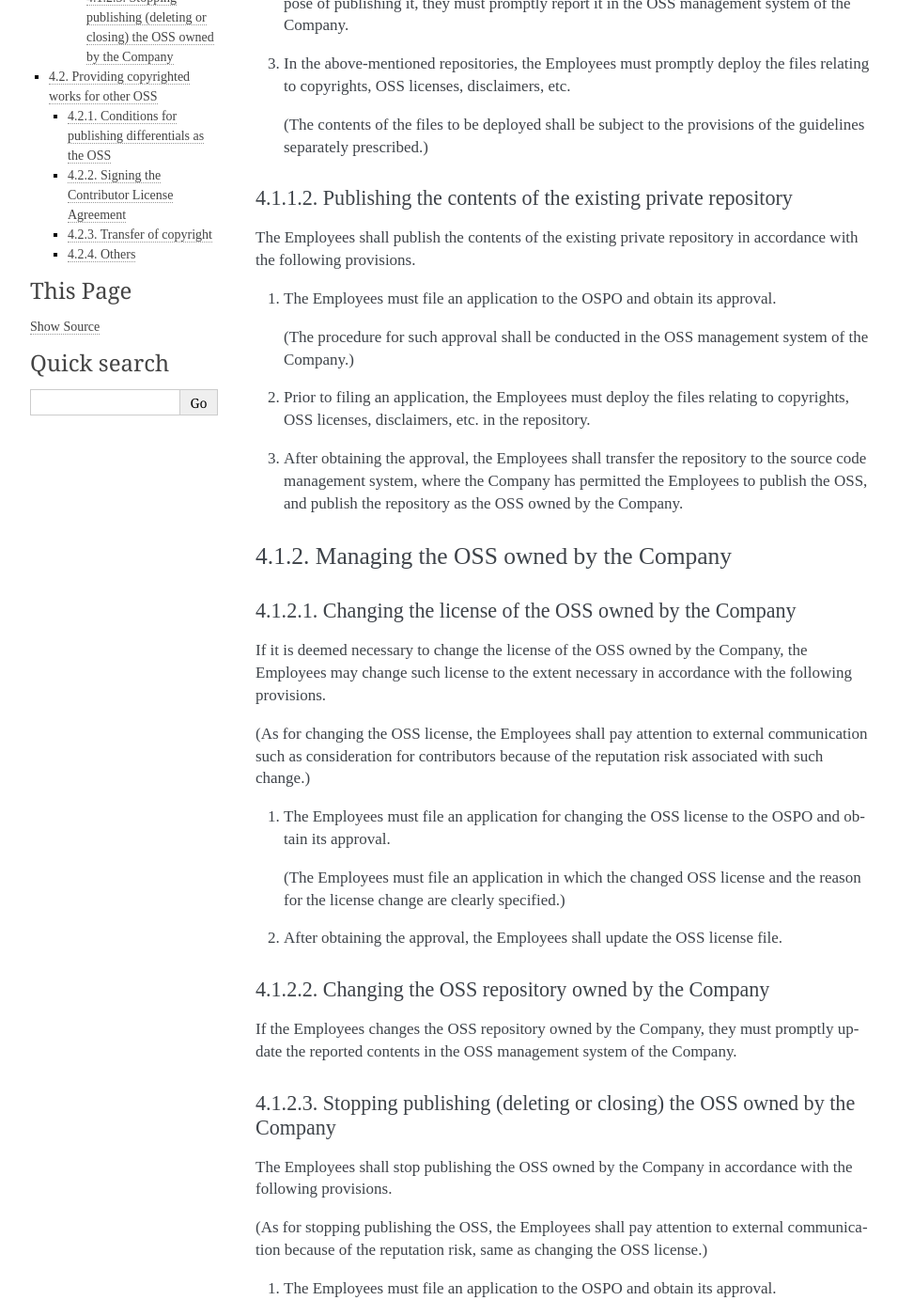
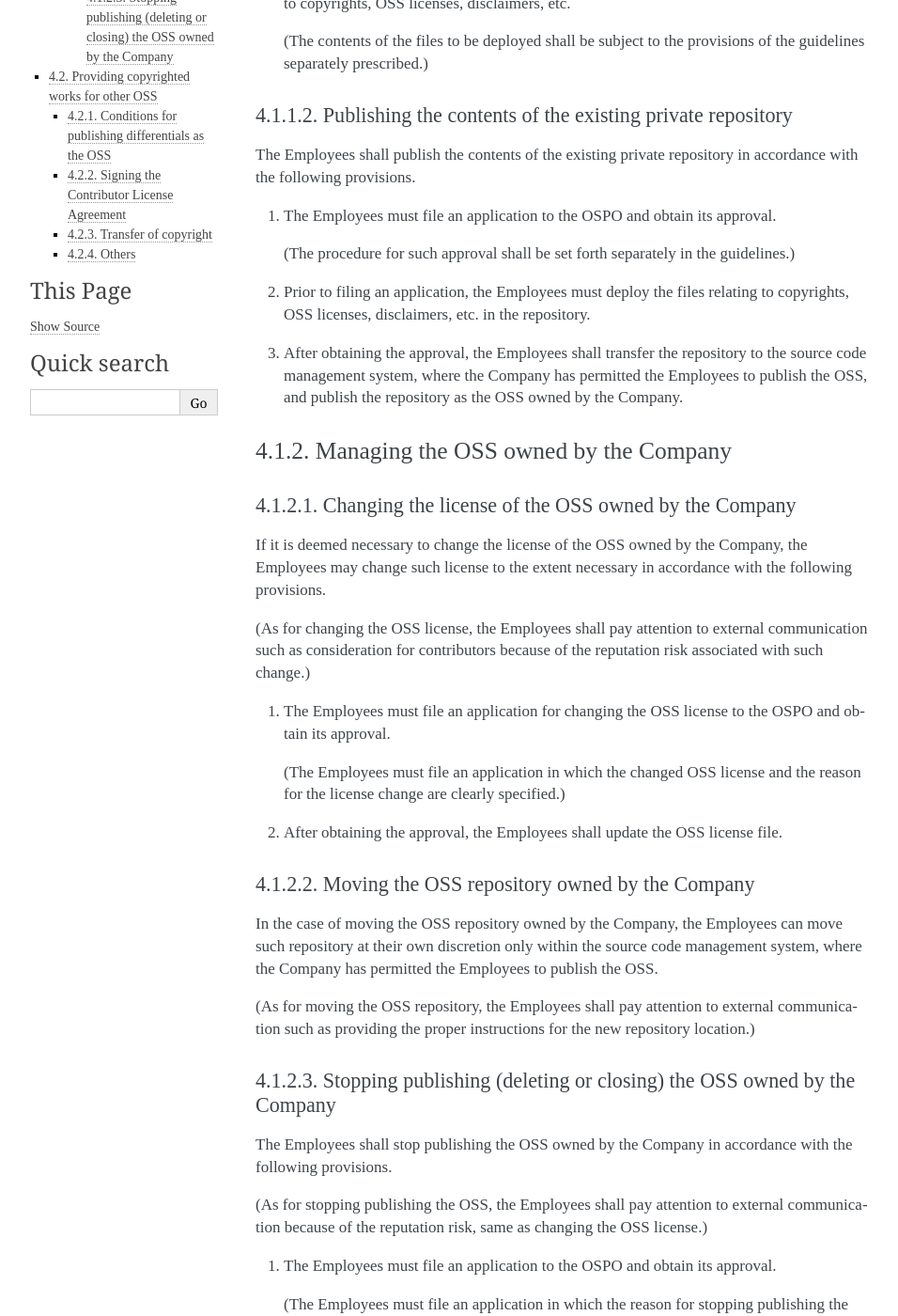
Before and after one commit to cybozu/oss-policy-en, a Sphinx documentation site: the page built from docs/publish_oss.rst, in a window 1280 px wide and 1400 px high, scrolled down 548 px. Shown: the whole window at 94% size, without its empty margins (148-1104 px from the left). Built offline with Sphinx 7.4.7, drawn with Linux system fonts in a browser that asks for light colours; pages that are not in the unit, such as notebooks, are missing from menus; some of the changed text lies outside the part shown.

Commit message:
Update publish_oss.rst

```diff
--- a/docs/publish_oss.rst
+++ b/docs/publish_oss.rst
@@ -17,9 +17,7 @@ The Employees shall publish the OSS owned by the Company in accordance with the
 
    (The details of the above-mentioned source code management system shall be set forth separately in the guidelines.)
 
-2. If the Employees have created a repository of the OSS owned by the Company for the purpose of publishing it, they must promptly report it in the OSS management system of the Company.
-
-3. In the above-mentioned repositories, the Employees must promptly deploy the files relating to copyrights, OSS licenses, disclaimers, etc.
+2. In the above-mentioned repositories, the Employees must promptly deploy the files relating to copyrights, OSS licenses, disclaimers, etc.
 
    (The contents of the files to be deployed shall be subject to the provisions of the guidelines separately prescribed.)
 
@@ -30,7 +28,7 @@ The Employees shall publish the contents of the existing private repository in a
 
 1. The Employees must file an application to the OSPO and obtain its approval.
 
-   (The procedure for such approval shall be conducted in the OSS management system of the Company.)
+   (The procedure for such approval shall be set forth separately in the guidelines.)
 
 2. Prior to filing an application, the Employees must deploy the files relating to copyrights, OSS licenses, disclaimers, etc. in the repository.
 
@@ -52,10 +50,12 @@ If it is deemed necessary to change the license of the OSS owned by the Company,
 
 2. After obtaining the approval, the Employees shall update the OSS license file.
 
-4.1.2.2. Changing the OSS repository owned by the Company
-^^^^^^^^^^^^^^^^^^^^^^^^^^^^^^^^^^^^^^^^^^^^^^^^^^^^^^^^^
+4.1.2.2. Moving the OSS repository owned by the Company
+^^^^^^^^^^^^^^^^^^^^^^^^^^^^^^^^^^^^^^^^^^^^^^^^^^^^^^^
 
-If the Employees changes the OSS repository owned by the Company, they must promptly update the reported contents in the OSS management system of the Company.
+In the case of moving the OSS repository owned by the Company, the Employees can move such repository at their own discretion only within the source code management system, where the Company has permitted the Employees to publish the OSS.
+
+(As for moving the OSS repository, the Employees shall pay attention to external communication such as providing the proper instructions for the new repository location.)
 
 4.1.2.3. Stopping publishing (deleting or closing) the OSS owned by the Company
 ^^^^^^^^^^^^^^^^^^^^^^^^^^^^^^^^^^^^^^^^^^^^^^^^^^^^^^^^^^^^^^^^^^^^^^^^^^^^^^^
```
